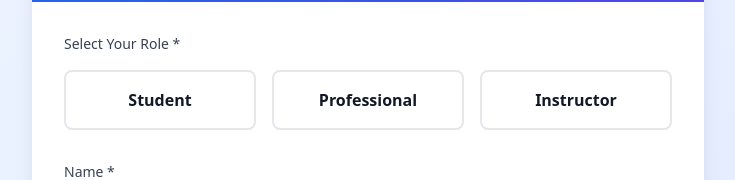
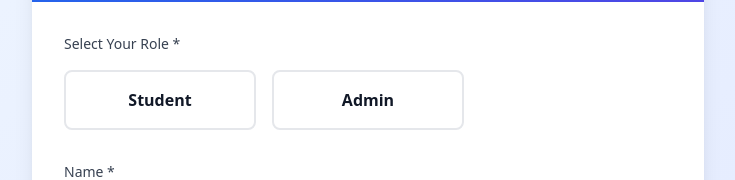
Before and after one commit to Mastercard-Code-For-Change-2-0/Team-24, a React (Vite) app in the folder vite-project/: page / in a window 1280 px wide. Shown: the part 146-326 px from the top of the page, without its empty margins (272-1007 px from the left). Built offline with nearby package versions, Linux system fonts and the light colour scheme.

Commit message:
signup apiintegrated

```diff
--- a/vite-project/src/component/Signup.jsx
+++ b/vite-project/src/component/Signup.jsx
@@ -28,17 +28,11 @@ const RoleBasedSignup = () => {
       description: 'Access educational resources and student features'
     },
     {
-      id: 'professional',
-      name: 'Professional',
+      id: 'admin',
+      name: 'Admin',
       icon: Building,
       description: 'Business tools and professional networking'
     },
-    {
-      id: 'instructor',
-      name: 'Instructor',
-      icon: Users,
-      description: 'Create and manage courses and content'
-    }
   ];
 
   const handleInputChange = (e) => {
@@ -96,18 +90,11 @@ const RoleBasedSignup = () => {
     if (formData.password !== formData.confirmPassword) {
       newErrors.confirmPassword = 'Passwords do not match';
     }
-
     if (!formData.role) {
       newErrors.role = 'Please select a role';
     }
 
     // Role-specific validation
-    if (formData.role === 'professional') {
-      if (!formData.companyName.trim()) newErrors.companyName = 'Company name is required';
-      if (!formData.jobTitle.trim()) newErrors.jobTitle = 'Job title is required';
-    } else if (formData.role === 'student') {
-      if (!formData.studentId.trim()) newErrors.studentId = 'Batch is required';
-    }
 
     setErrors(newErrors);
     return Object.keys(newErrors).length === 0;
--- a/vite-project/src/hooks/useSignup.jsx
+++ b/vite-project/src/hooks/useSignup.jsx
@@ -13,13 +13,10 @@ export default function useSignup(baseURL = "http://localhost:3000/api") {
 
     try {
       const res = await axios.post(`${baseURL}/signup`, {
-        firstName :formData.firstName,
- lastName :formData.lastName,
- email :formData.email,
- password : formData.password,
- phone :formData.phone,
- studentId :formData.studentId,
- university : formData.university
+        email :formData.email,
+        password : formData.password,
+        name :formData.name,
+        batch :formData.batch,
       });
 
       // If backend returns token, store it
```
Also changed, not shown: 1 other file (tests, documents, lock files or other folders).
